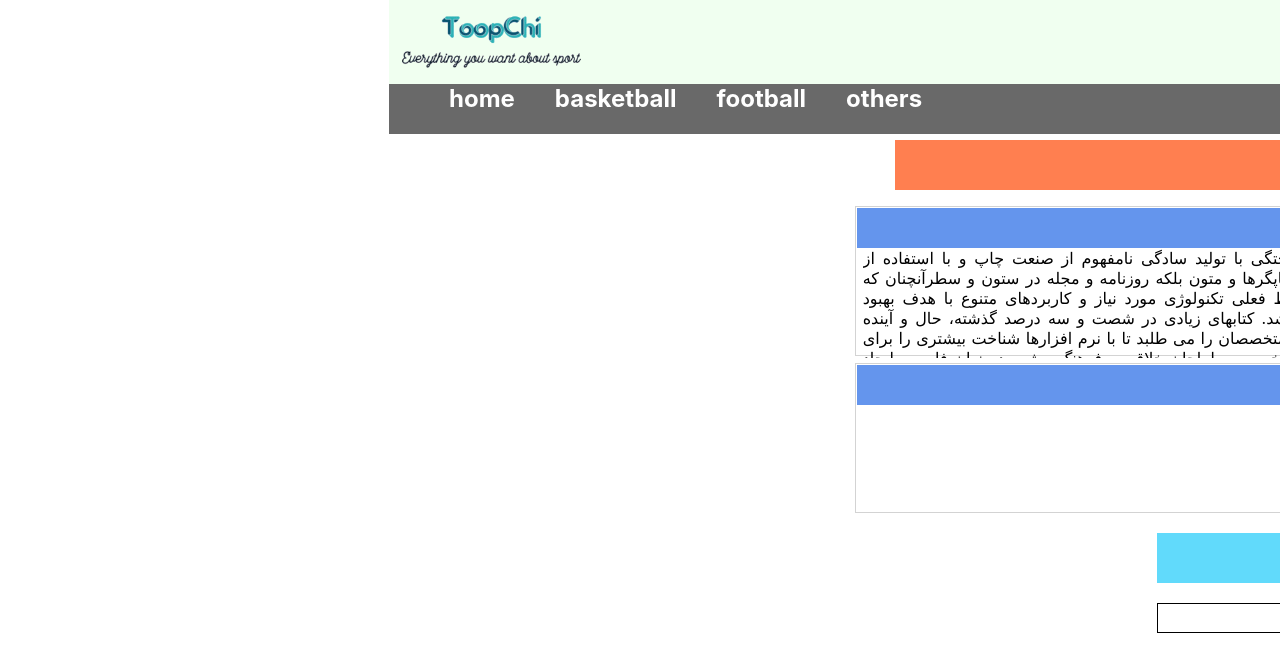
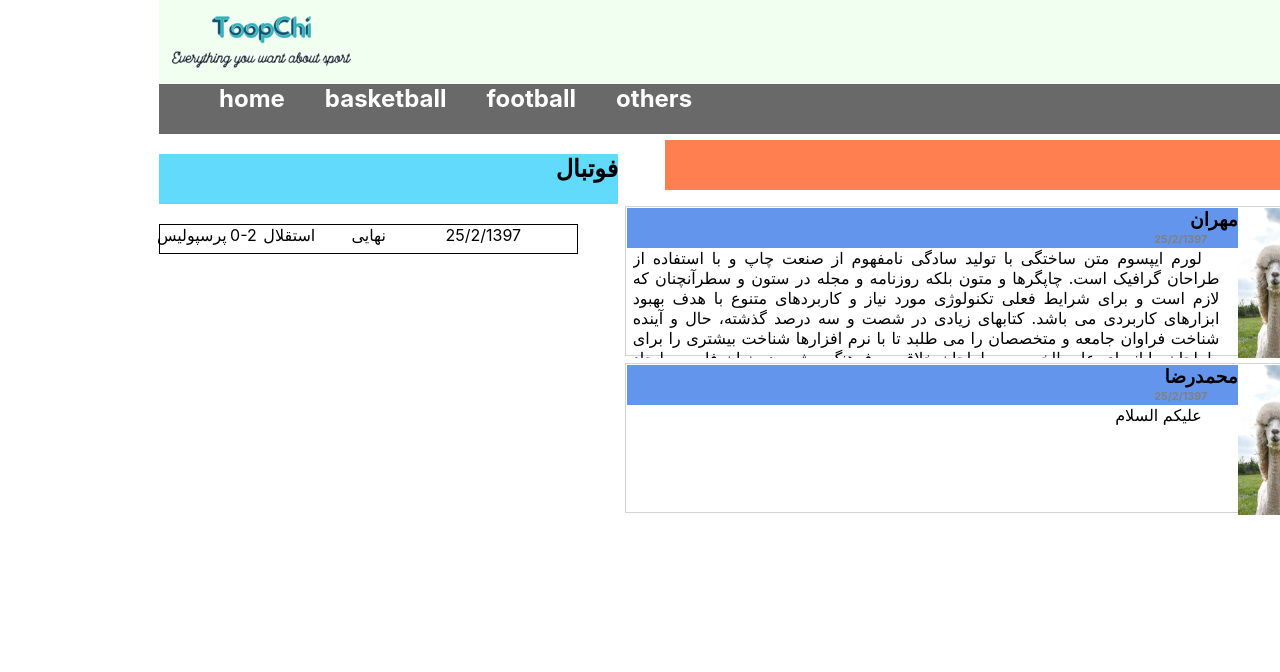
Before and after one commit to mehran-hosseinzadeh/Web-Project, a React (Create React App) app: page / in a window 1280 px wide. Shown: the top 672 px of the page. Built offline with nearby package versions, Linux system fonts and the light colour scheme.

Commit message:
game box sizing fixed

```diff
--- a/src/App.js
+++ b/src/App.js
@@ -1,4 +1,4 @@
-import React, { Component } from 'react';
+import React, {Component} from 'react';
 import logo from './logo.svg';
 import './App.css';
 import NewsBox from "./components/NewsBox";
@@ -10,8 +10,10 @@ class App extends Component {
         return (
             <div>
                 <PageHeader/>
-                <NewsBox/>
-                <MatchBox/>
+                <div className='main'>
+                    <NewsBox/>
+                    <MatchBox/>
+                </div>
             </div>
         );
     }
--- a/src/components/MatchItem.css
+++ b/src/components/MatchItem.css
@@ -8,31 +8,42 @@
 }
 
 .matchDateTime {
+    width:35%;
     position: absolute;
-    right: 10px;
+    right: 5%;
+    text-align: center;
 }
 
 .matchStatus {
+    width: 20%;
     position: absolute;
-    right: 150px;
+    right: 40%;
+    text-align: center;
 }
 
 .matchDesc{
+    width: 40%;
     position: absolute;
-    right: 200px;
+    right: 60%  ;
 }
 
-/*.matchTeam1 {*/
-    /*position: absolute;*/
-    /*right: 10px;*/
-/*}*/
+.matchTeam1 {
+    text-align: center;
+    position: absolute;
+    right: 5%;
+    width: 35%;
+}
 
-/*.matchResult {*/
-    /*position: absolute;*/
-    /*right: 50px;*/
-/*}*/
+.matchResult {
+    right: 40%;
+    width: 20%;
+    position: absolute;
+    text-align: center;
+}
 
-/*.matchTeam2 {*/
-    /*position: absolute;*/
-    /*right: 10px;*/
-/*}*/
+.matchTeam2 {
+    position: absolute;
+    right: 60%;
+    width: 40%;
+    text-align: center;
+}
```
